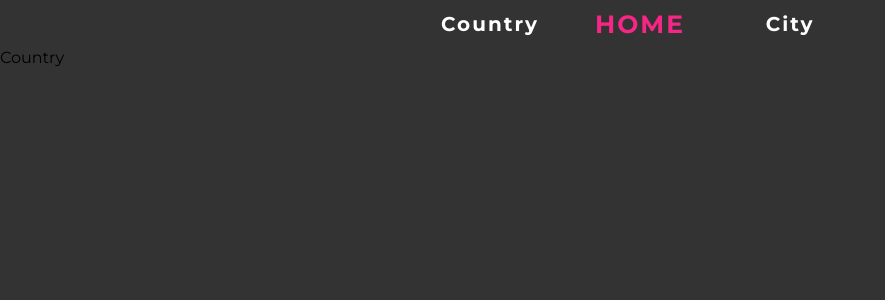
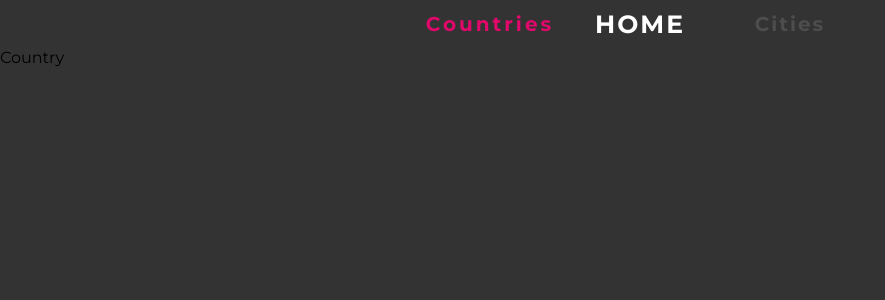
Before and after one commit to ripterdust/CountryAPI, a React (Create React App) app in the folder frontend/: page / in a window 1280 px wide. Shown: the top 300 px of the page, without its empty margins (0-885 px from the left). Built offline with nearby package versions, Linux system fonts and the light colour scheme.

Commit message:
terminados los estilos iniciales del navbar

```diff
--- a/frontend/src/components/ui/Navbar.js
+++ b/frontend/src/components/ui/Navbar.js
@@ -5,11 +5,11 @@ import { NavLink, Link } from 'react-router-dom';
 export const Navbar = () => {
     return <nav className="style_navbar">
         <NavLink exact to='/' className="style_navbar_link" activeClassName="style_navbar_active">
-            Country
+            Countries
         </NavLink>
         <Link className="style_navbar_link_home" to='/'>Home</Link>
         <NavLink to='/cities' className="style_navbar_link" activeClassName="style_navbar_active">
-            City
+            Cities
         </NavLink>
     </nav>
 }
--- a/frontend/src/styles/partials/_nav.scss
+++ b/frontend/src/styles/partials/_nav.scss
@@ -20,9 +20,19 @@
         align-items: center;
         text-align: center;
         font-size: 20px;
+        color: darken($color: white, $amount: 70);
+
     }
+
+    .style_navbar_active{
+        color: darken($color: $primary, $amount: 10);
+        transition: .3s;
+        position: relative;
+        letter-spacing: 3px;
+    }
+
     .style_navbar_link_home{
-        color: $primary;
+        color: white;
         font-size: 25px;
         text-transform: uppercase;
         transition: .3s ease-in;
```
